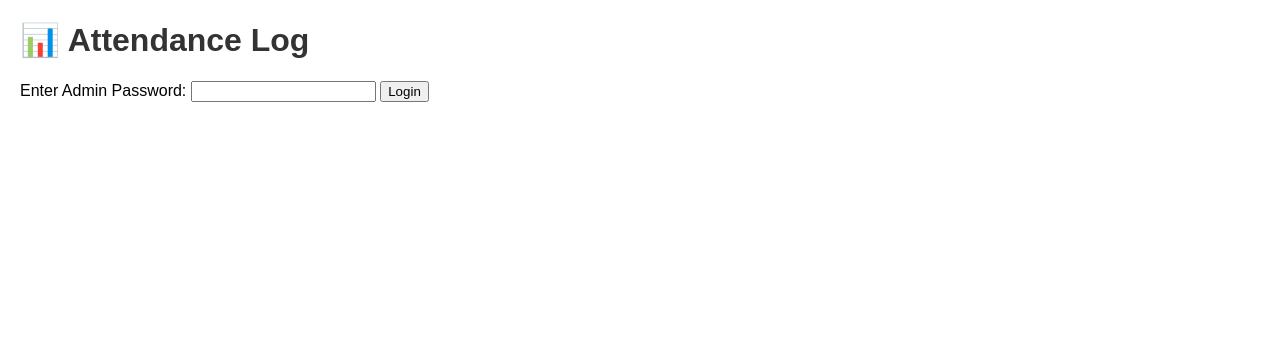
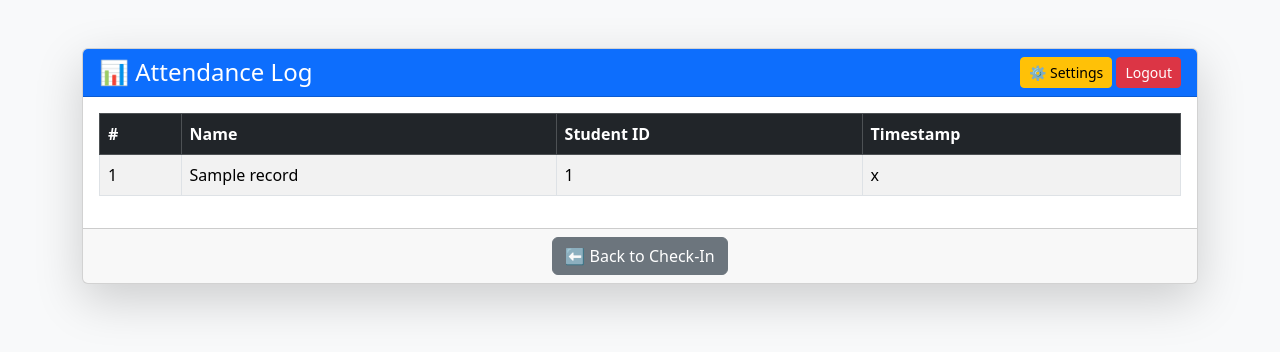
Before and after one commit to Ak23b/vision-based-attendance-system, a Flask app: template templates/attendance.html in a window 1280 px wide. Shown: the top 352 px of the page. Run offline with Flask 3, Linux system fonts and the light colour scheme; the template is opened without the code that fills it: most values are stand-ins (such as "Sample title", 1, 10 or a date in 2020).

Commit message:
Attendance update to link settings page

```diff
--- a/templates/attendance.html
+++ b/templates/attendance.html
@@ -1,66 +1,51 @@
 <!DOCTYPE html>
-<html>
+<html lang="en">
 <head>
-    <title>Attendance Records</title>
-    <style>
-        body {
-            font-family: Arial, sans-serif;
-            margin: 20px;
-        }
-        h1 {
-            color: #333;
-        }
-        table {
-            border-collapse: collapse;
-            width: 80%;
-            margin-top: 20px;
-        }
-        table, th, td {
-            border: 1px solid #555;
-        }
-        th, td {
-            padding: 10px;
-            text-align: center;
-        }
-        .error {
-            color: red;
-        }
-        .back-link {
-            margin-top: 20px;
-            display: inline-block;
-        }
-    </style>
+  <meta charset="UTF-8">
+  <title>Attendance Records</title>
+  <link rel="stylesheet" href="https://cdn.jsdelivr.net/npm/bootstrap@5.3.2/dist/css/bootstrap.min.css">
 </head>
-<body>
-    <h1>📊 Attendance Log</h1>
+<body class="bg-light">
 
-    {% if not authorized %}
-        <!-- Password form if not logged in -->
-        <form method="POST" action="/attendance">
-            <label for="password">Enter Admin Password:</label>
-            <input type="password" name="password" required>
-            <button type="submit">Login</button>
-        </form>
+  <div class="container mt-5">
+    <div class="card shadow-lg">
+      <div class="card-header bg-primary text-white d-flex justify-content-between align-items-center">
+        <h4 class="mb-0">📊 Attendance Log</h4>
+        <div>
+          <a href="/settings" class="btn btn-warning btn-sm">⚙️ Settings</a>
+          <a href="/logout" class="btn btn-danger btn-sm">Logout</a>
+        </div>
+      </div>
+      <div class="card-body">
 
-        {% if error %}
-            <p class="error">{{ error }}</p>
-        {% endif %}
-    {% else %}
-        <!-- Attendance table for authorized users -->
-        <table>
+        <table class="table table-striped table-bordered">
+          <thead class="table-dark">
             <tr>
-                <th>Name</th>
-                <th>Timestamp</th>
+              <th>#</th>
+              <th>Name</th>
+              <th>Student ID</th>
+              <th>Timestamp</th>
             </tr>
-            {% for name, timestamp in records %}
+          </thead>
+          <tbody>
+            {% for name, student_id, timestamp in records %}
             <tr>
-                <td>{{ name }}</td>
-                <td>{{ timestamp }}</td>
+              <td>{{ loop.index }}</td>
+              <td>{{ name }}</td>
+              <td>{{ student_id }}</td>
+              <td>{{ timestamp }}</td>
             </tr>
             {% endfor %}
+          </tbody>
         </table>
-        <br>
-        <a href="/" class="back-link">⬅ Back</a>
-    {% endif %}
+
+      </div>
+      <div class="card-footer text-center">
+        <a href="/" class="btn btn-secondary">⬅ Back to Check-In</a>
+      </div>
+    </div>
+  </div>
+
+  <script src="https://cdn.jsdelivr.net/npm/bootstrap@5.3.2/dist/js/bootstrap.bundle.min.js"></script>
 </body>
 </html>
```
